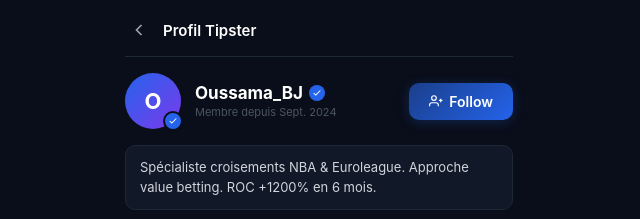
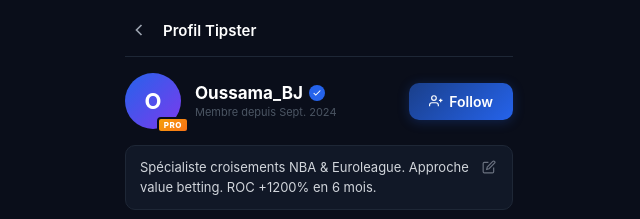
Before and after one commit to ludovicadel-png/bankroll, a plain HTML site: page index.html in a window 1280 px wide. Shown: the top 219 px of the page, 321-961 px from the left. Drawn offline with Linux system fonts and the light colour scheme.

Commit message:
add edit icon on bio + replace avatar checkmark with PRO tag
Co-Authored-By: Claude Opus 4.6 <noreply@anthropic.com>

```diff
--- a/index.html
+++ b/index.html
@@ -63,12 +63,16 @@
   }
   .avatar-badge {
     position: absolute;
-    bottom: -2px; right: -2px;
-    width: 20px; height: 20px;
-    border-radius: 50%;
-    background: #2563eb;
+    bottom: -4px; right: -8px;
+    background: linear-gradient(135deg, #f59e0b, #f97316);
     border: 2px solid #0a0e1a;
-    display: flex; align-items: center; justify-content: center;
+    border-radius: 4px;
+    padding: 1px 5px;
+    font-size: 8px;
+    font-weight: 800;
+    letter-spacing: 0.5px;
+    color: #fff;
+    line-height: 1.3;
   }
   .profile-info { flex: 1; }
   .profile-name {
@@ -129,7 +133,18 @@
     font-size: 13px;
     color: #d1d5db;
     line-height: 1.5;
+    display: flex;
+    align-items: flex-start;
+    gap: 10px;
   }
+  .bio-text { flex: 1; }
+  .bio-edit-btn {
+    background: none; border: none; color: #6b7280;
+    cursor: pointer; padding: 2px; flex-shrink: 0;
+    display: flex; align-items: center; justify-content: center;
+    transition: color 0.2s;
+  }
+  .bio-edit-btn:hover { color: #fff; }
 
   /* ═══════════════════════════════════════════
      SUB-TABS (Public / Privé)
@@ -412,9 +427,7 @@
   <div class="profile-header">
     <div class="profile-avatar">
       O
-      <div class="avatar-badge">
-        <svg width="10" height="10" fill="none" stroke="#fff" stroke-width="2.5" viewBox="0 0 24 24"><path d="M20 6L9 17l-5-5"/></svg>
-      </div>
+      <div class="avatar-badge">PRO</div>
     </div>
     <div class="profile-info">
       <div class="profile-name">
@@ -433,7 +446,10 @@
 
   <!-- ═══ Bio ═══ -->
   <div class="bio-section">
-    Spécialiste croisements NBA & Euroleague. Approche value betting. ROC +1200% en 6 mois.
+    <span class="bio-text">Spécialiste croisements NBA & Euroleague. Approche value betting. ROC +1200% en 6 mois.</span>
+    <button class="bio-edit-btn" title="Modifier la description">
+      <svg width="14" height="14" fill="none" stroke="currentColor" stroke-width="2" viewBox="0 0 24 24"><path d="M11 4H4a2 2 0 00-2 2v14a2 2 0 002 2h14a2 2 0 002-2v-7"/><path d="M18.5 2.5a2.121 2.121 0 013 3L12 15l-4 1 1-4 9.5-9.5z"/></svg>
+    </button>
   </div>
 
   <!-- ═══ Nav Public / Privé ═══ -->
```
